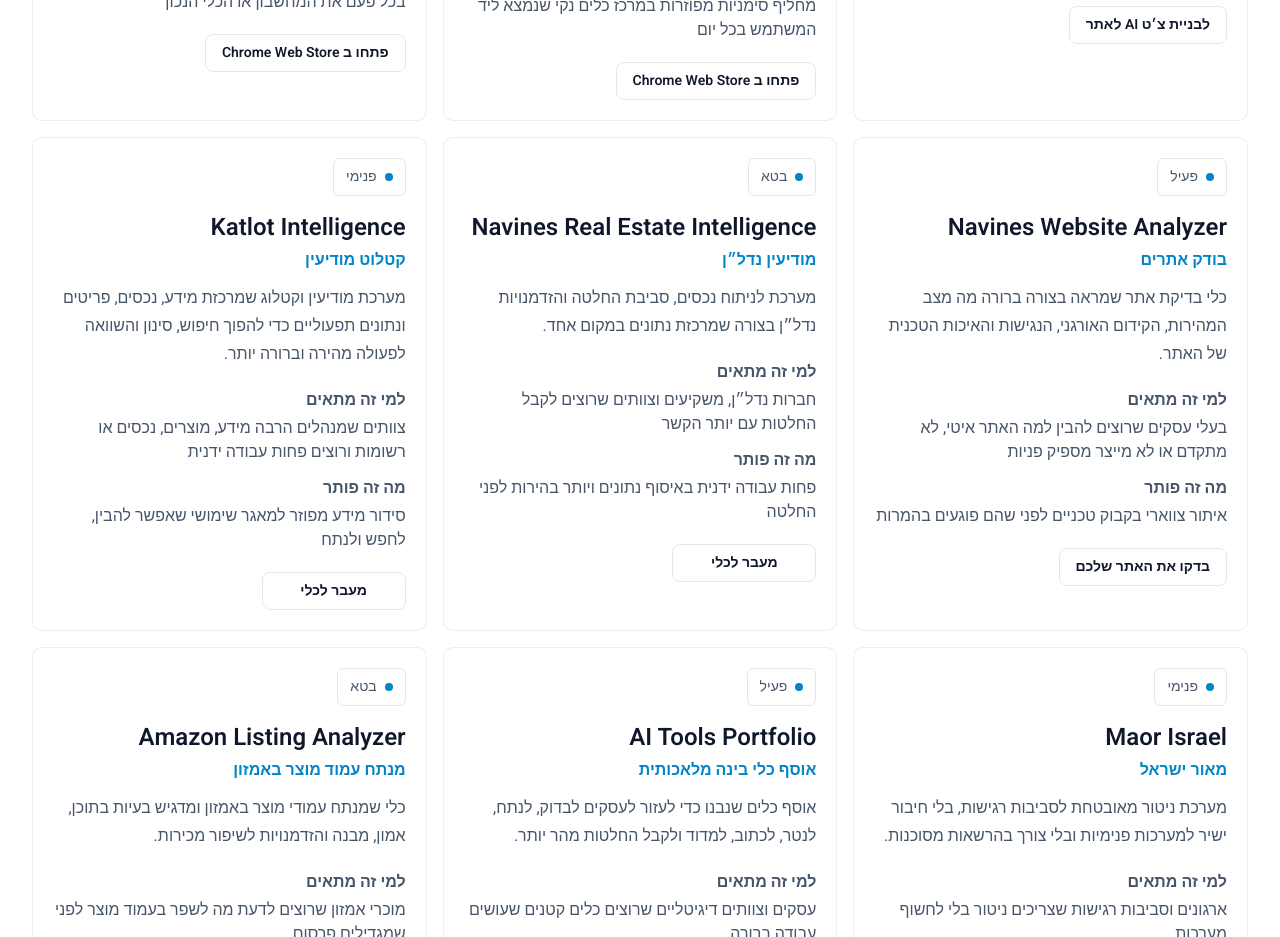
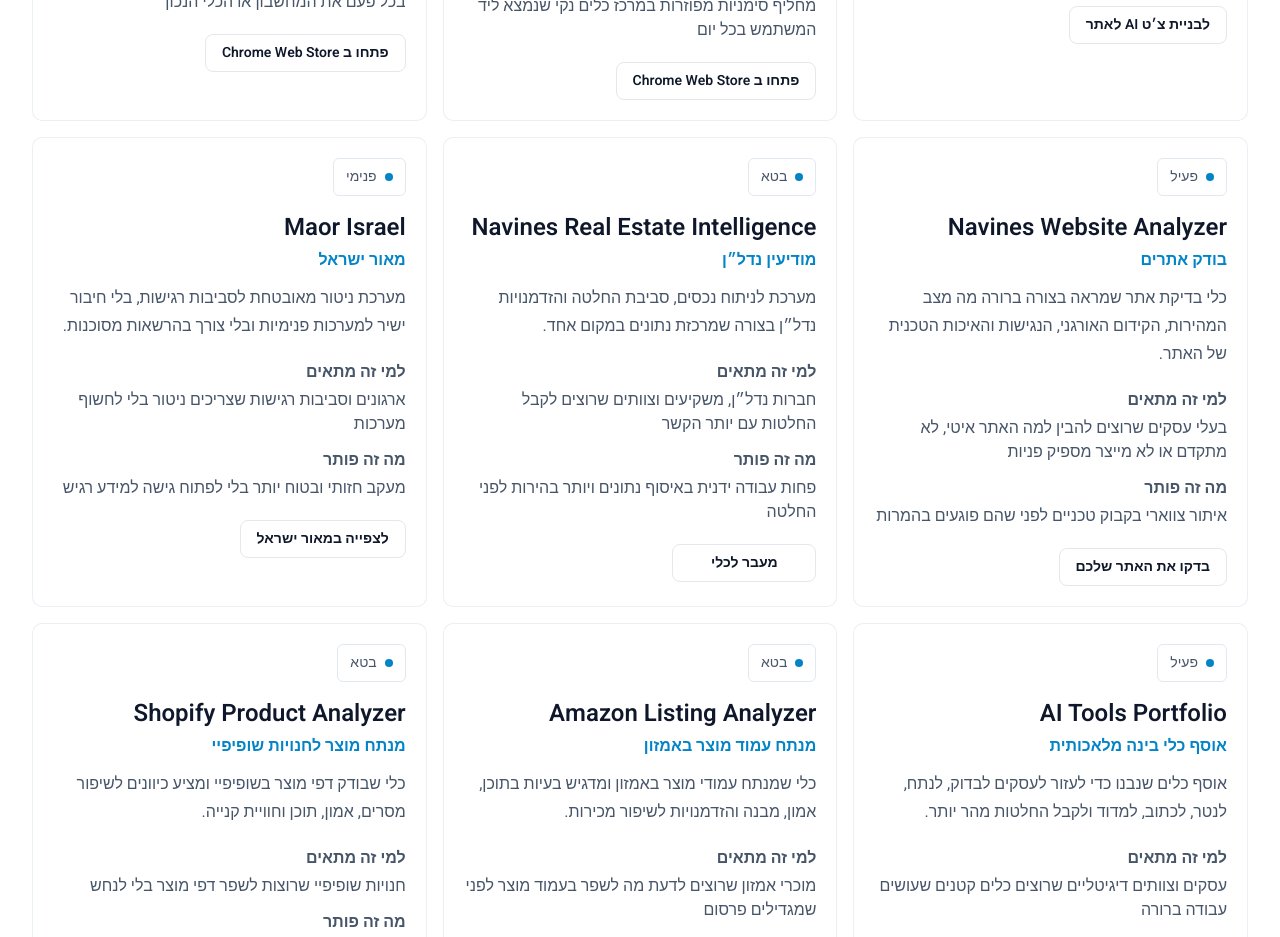
Before and after one commit to orgadhayak/navines-co-il, a Next.js app: page /products in a window 1280 px wide. Shown: the part 1880-2817 px from the top of the page. Built offline with nearby package versions, Linux system fonts and the light colour scheme; no server answers.

Commit message:
chore: hide Katlot product from site

```diff
--- a/src/app/products/page.tsx
+++ b/src/app/products/page.tsx
@@ -12,9 +12,10 @@ export const metadata = createMetadata({
 });
 
 export default function ProductsPage() {
-  const talkToDataProduct = products.find((product) => product.slug === "talk-to-data");
-  const featuredProducts = products.filter((product) => ["amazoniq", "Navines-beacon", "checklink"].includes(product.slug));
-  const otherProducts = products.filter((product) => product.slug !== talkToDataProduct?.slug && !featuredProducts.some((featured) => featured.slug === product.slug));
+  const visibleProducts = products.filter((product) => !product.hidden);
+  const talkToDataProduct = visibleProducts.find((product) => product.slug === "talk-to-data");
+  const featuredProducts = visibleProducts.filter((product) => ["amazoniq", "Navines-beacon", "checklink"].includes(product.slug));
+  const otherProducts = visibleProducts.filter((product) => product.slug !== talkToDataProduct?.slug && !featuredProducts.some((featured) => featured.slug === product.slug));
 
   return (
     <>
--- a/src/data/site.ts
+++ b/src/data/site.ts
@@ -1148,6 +1148,7 @@ export type Product = {
   slug: string;
   name: string;
   hebrewName: string;
+  hidden?: boolean;
   status: "פעיל" | "בטא" | "פנימי" | "בקרוב";
   description: string;
   audience: string;
@@ -1168,7 +1169,7 @@ export const products: Product[] = [
   { slug: "website-analyzer", name: "Navines Website Analyzer", hebrewName: "בודק אתרים", status: "פעיל", description: "כלי בדיקת אתר שמראה בצורה ברורה מה מצב המהירות, הקידום האורגני, הנגישות והאיכות הטכנית של האתר.", audience: "בעלי עסקים שרוצים להבין למה האתר איטי, לא מתקדם או לא מייצר מספיק פניות", solves: "איתור צווארי בקבוק טכניים לפני שהם פוגעים בהמרות", url: "https://analyze.navines.com", cta: "בדקו את האתר שלכם" },
   { slug: "checklink", name: "CheckLink.ai", hebrewName: "בדיקת קישורים חכמה", status: "פעיל", description: "כלי לבדיקה מהירה של קישורים ונכסים דיגיטליים לפני שלוחצים, משתפים או סומכים על מקור לא מוכר.", audience: "צוותים, עסקים ומשתמשים שרוצים להפחית סיכוני קישורים והתחזות", solves: "בדיקה פשוטה שמחזירה יותר ביטחון לפני פעולה דיגיטלית", url: "https://checklink.ai", cta: "לבדיקת קישור" },
   { slug: "real-estate-intelligence", name: "Navines Real Estate Intelligence", hebrewName: "מודיעין נדל״ן", status: "בטא", description: "מערכת לניתוח נכסים, סביבת החלטה והזדמנויות נדל״ן בצורה שמרכזת נתונים במקום אחד.", audience: "חברות נדל״ן, משקיעים וצוותים שרוצים לקבל החלטות עם יותר הקשר", solves: "פחות עבודה ידנית באיסוף נתונים ויותר בהירות לפני החלטה" },
-  { slug: "katlot-intelligence", name: "Katlot Intelligence", hebrewName: "קטלוט מודיעין", status: "פנימי", description: "מערכת מודיעין וקטלוג שמרכזת מידע, נכסים, פריטים ונתונים תפעוליים כדי להפוך חיפוש, סינון והשוואה לפעולה מהירה וברורה יותר.", audience: "צוותים שמנהלים הרבה מידע, מוצרים, נכסים או רשומות ורוצים פחות עבודה ידנית", solves: "סידור מידע מפוזר למאגר שימושי שאפשר להבין, לחפש ולנתח" },
+  { slug: "katlot-intelligence", name: "Katlot Intelligence", hebrewName: "קטלוט מודיעין", hidden: true, status: "פנימי", description: "מערכת מודיעין וקטלוג שמרכזת מידע, נכסים, פריטים ונתונים תפעוליים כדי להפוך חיפוש, סינון והשוואה לפעולה מהירה וברורה יותר.", audience: "צוותים שמנהלים הרבה מידע, מוצרים, נכסים או רשומות ורוצים פחות עבודה ידנית", solves: "סידור מידע מפוזר למאגר שימושי שאפשר להבין, לחפש ולנתח" },
   { slug: "maor-israel", name: "Maor Israel", hebrewName: "מאור ישראל", status: "פנימי", description: "מערכת ניטור מאובטחת לסביבות רגישות, בלי חיבור ישיר למערכות פנימיות ובלי צורך בהרשאות מסוכנות.", audience: "ארגונים וסביבות רגישות שצריכים ניטור בלי לחשוף מערכות", solves: "מעקב חזותי ובטוח יותר בלי לפתוח גישה למידע רגיש", url: "https://maorisrael.com", cta: "לצפייה במאור ישראל" },
   { slug: "ai-tools-portfolio", name: "AI Tools Portfolio", hebrewName: "אוסף כלי בינה מלאכותית", status: "פעיל", description: "אוסף כלים שנבנו כדי לעזור לעסקים לבדוק, לנתח, לנטר, לכתוב, למדוד ולקבל החלטות מהר יותר.", audience: "עסקים וצוותים דיגיטליים שרוצים כלים קטנים שעושים עבודה ברורה", solves: "גישה מרוכזת לכלים שימושיים בלי לפתח מערכת גדולה לכל צורך" },
   { slug: "amazon-listing-analyzer", name: "Amazon Listing Analyzer", hebrewName: "מנתח עמוד מוצר באמזון", status: "בטא", description: "כלי שמנתח עמודי מוצר באמזון ומדגיש בעיות בתוכן, אמון, מבנה והזדמנויות לשיפור מכירות.", audience: "מוכרי אמזון שרוצים לדעת מה לשפר בעמוד מוצר לפני שמגדילים פרסום", solves: "שיפור הצגת מוצר והמרה בעזרת בדיקה ממוקדת" },
```
